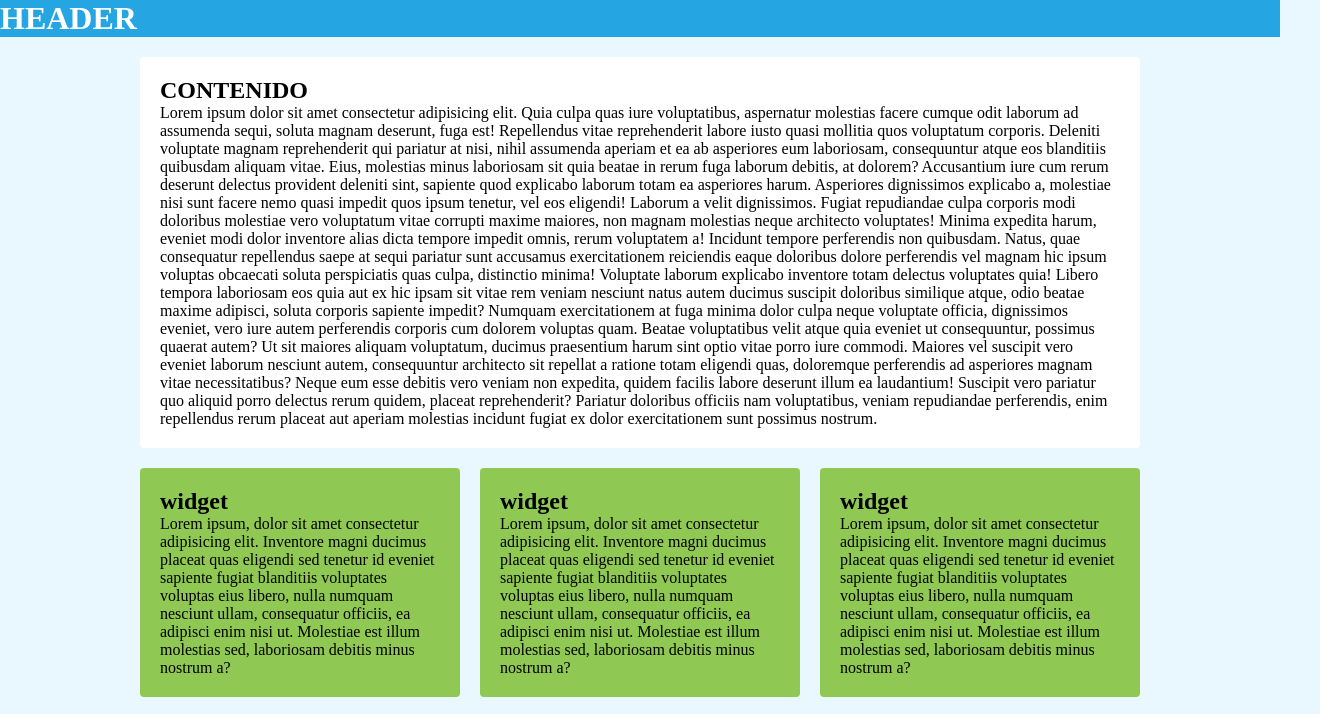
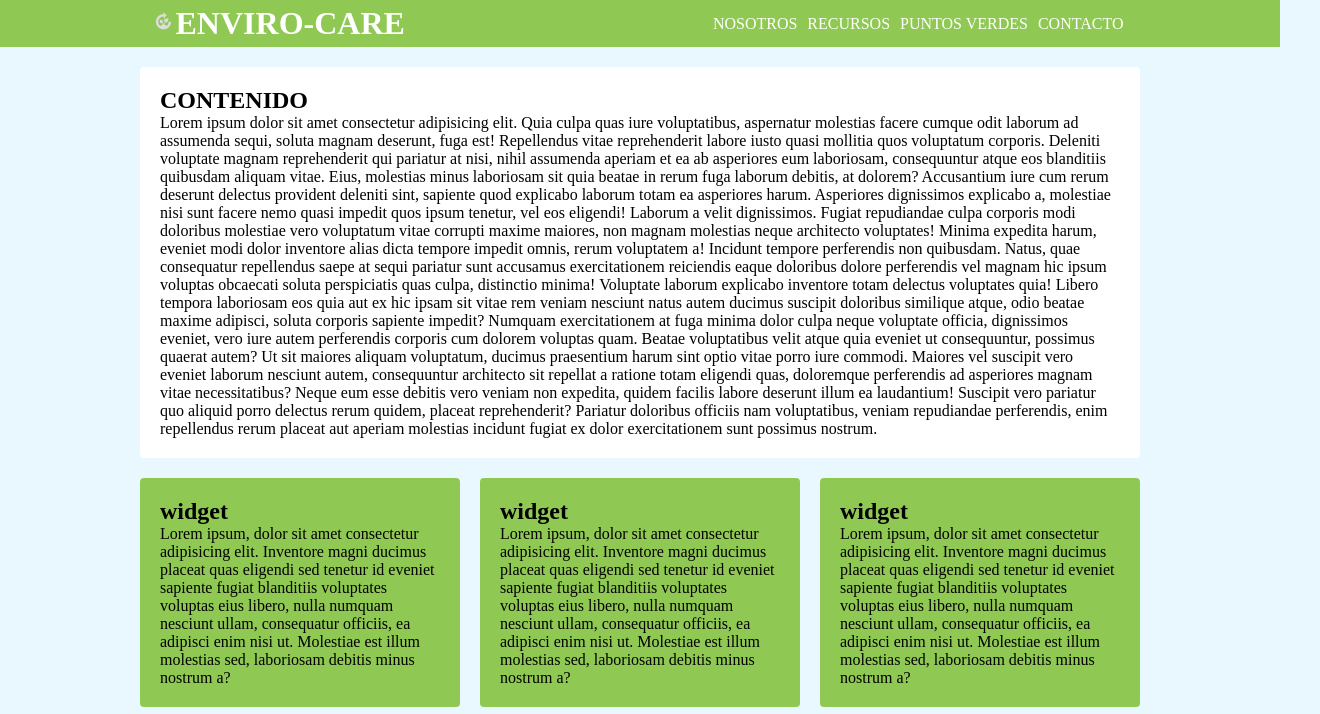
Before and after one commit to bluemountains88/bluemountains88.github.io, a plain HTML site: page index.html in a window 1280 px wide. Shown: the top 714 px of the page, 1320 px wide, since content can reach past the window. Drawn offline with nearby package versions, Linux system fonts and the light colour scheme; a web font is replaced by a local one.

Commit message:
test colors

```diff
--- a/index.html
+++ b/index.html
@@ -8,11 +8,28 @@
     <link rel="stylesheet" href="styles/main.css">
     <style>
         @import url('https://fonts.googleapis.com/css2?family=Sawarabi+Mincho&display=swap');
+        .material-symbols-sharp {
+            color: #ddd;
+            font-variation-settings:
+            'FILL' 1,
+            'wght' 100,
+            'GRAD' 0,
+            'opsz' 48
+        }
     </style>
+    <link rel="stylesheet" href="https://fonts.googleapis.com/css2?family=Material+Symbols+Sharp:opsz,wght,FILL,GRAD@20..48,100..700,0..1,-50..200" />
 </head>
 <body>
     <header class="header">
-        <h1>HEADER</h1>
+        <a href="#"><h1><span class="material-symbols-sharp">compost</span>ENVIRO-CARE</h1></a>
+        <nav>
+            <li>
+                <a href="#"><ul>NOSOTROS</ul></a>
+                <a href="#"><ul>RECURSOS</ul></a>
+                <a href="#"><ul>PUNTOS VERDES</ul></a>
+                <a href="#"><ul>CONTACTO</ul></a>
+            </li>
+        </nav>
     </header>
     <div class="contenedor">
         <main class="contenido">
--- a/styles/main.css
+++ b/styles/main.css
@@ -9,9 +9,29 @@ body {
 }
 
 header {
-    background: #25A5E1;
+    align-items: center;
+    background: #8FC953;
     color: #FFFFFF;
+    display: flex;
+    justify-content: space-around;
     width: 100%;
+}
+
+header >  ul, li, a {
+    color: white;
+    display: inline-flex;
+    font-size: medium;
+    text-decoration: none;
+    padding: 5px;
+}
+
+.material-symbols-sharp {
+    color: #FFFFFF;
+    font-variation-settings:
+    'FILL' 1,
+    'wght' 00,
+    'GRAD' 0,
+    'opsz' 48
 }
 
 .contenedor {
@@ -59,10 +79,12 @@ header {
 }
 
 .footer {
-    background: #25A5E1;
+    align-items: center;
+    background: #8FC953;
     color: #FFFFFF;
     display: flex;
     height: 50px;
+    padding: 20px;
     width: 100%;
 }
 
```
Also changed, not shown: images/compost_FILL0_wght400_GRAD0_opsz48.svg (added).
